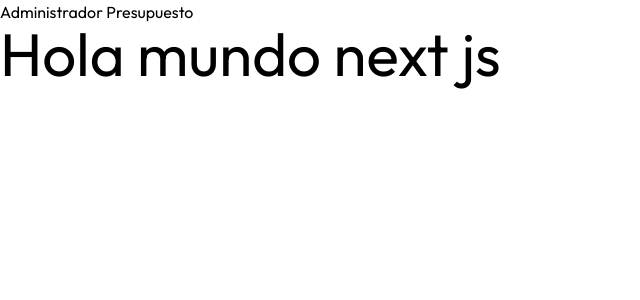
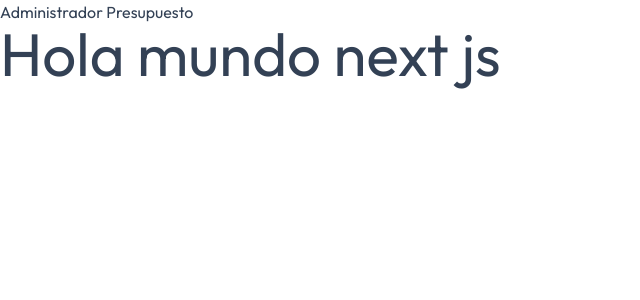
Before and after one commit to IsraelCastroDev/administrador-presupuestos, a Next.js app in the folder frontend/: page / in a window 1280 px wide. Shown: the top 300 px of the page, without its empty margins (0-640 px from the left). Built offline with nearby package versions, Linux system fonts and the light colour scheme.

Commit message:
agregando variable para el color de letra

```diff
--- a/frontend/app/globals.css
+++ b/frontend/app/globals.css
@@ -4,6 +4,7 @@
 
 :root {
   --background: #ffffff;
+  --foreground: #334155;
 }
 
 /*@media (prefers-color-scheme: dark) {
```
